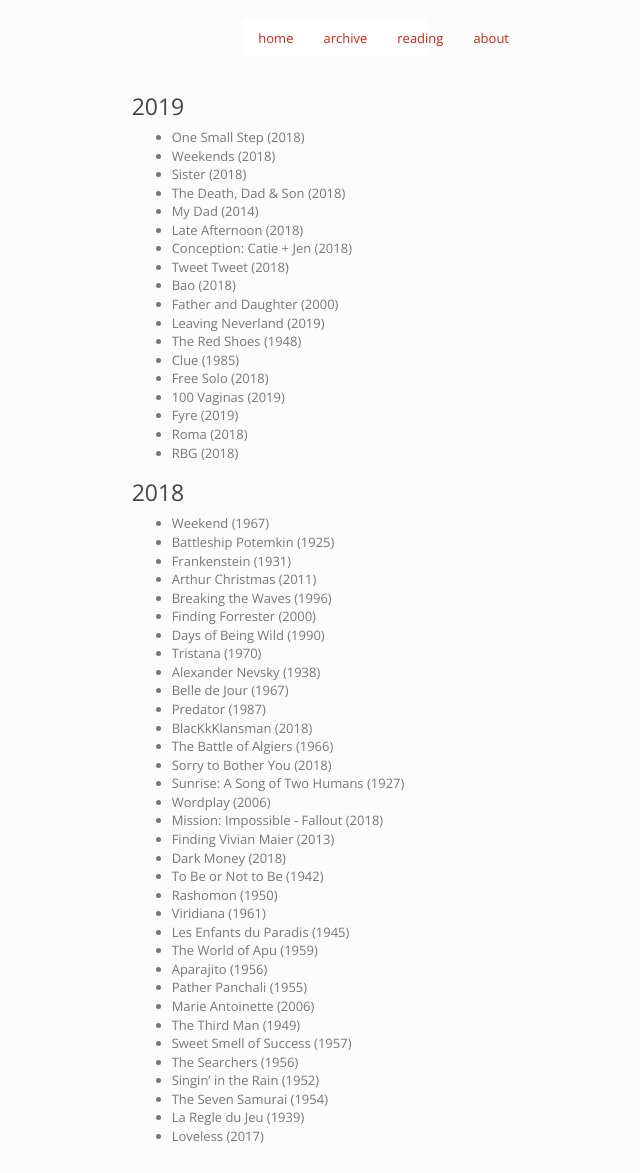
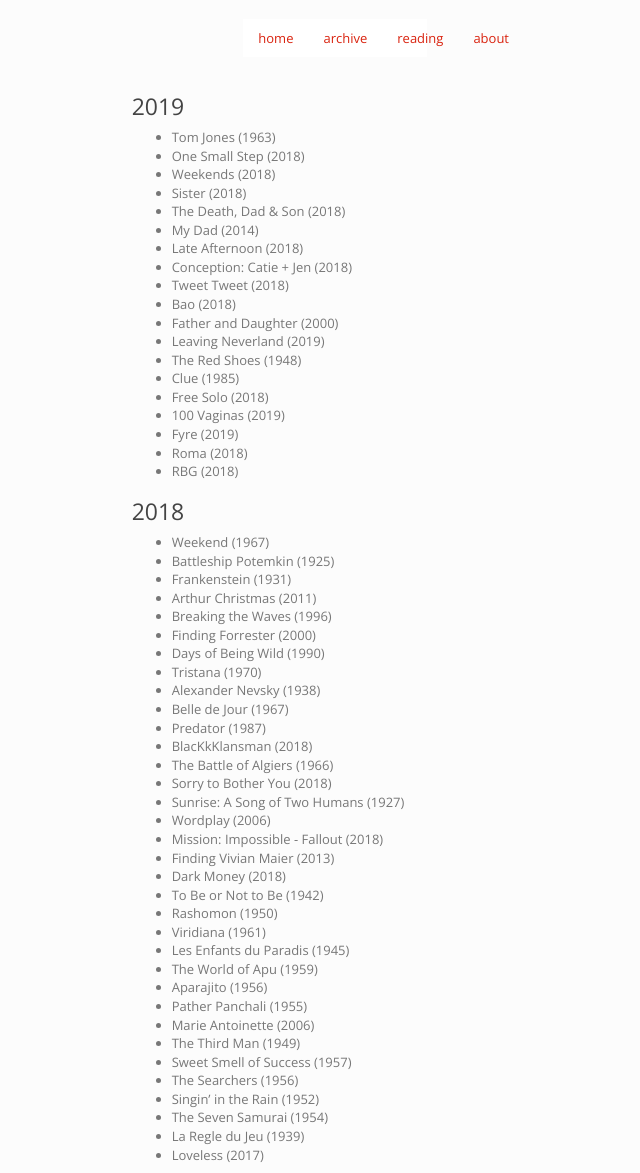
Before and after one commit to imtayadeway/imtayadeway.github.io, a Jekyll site: the page built from film/index.md, in a window 1280 px wide. Shown: the whole page, without its empty margins (305-945 px from the left). Built offline with Jekyll 4.4.1, drawn with Linux system fonts in a browser that asks for light colours.

Commit message:
Tom Jones

```diff
--- a/film/index.md
+++ b/film/index.md
@@ -5,6 +5,7 @@
 
 ### 2019
 
+- Tom Jones (1963)
 - One Small Step (2018)
 - Weekends (2018)
 - Sister (2018)
```
